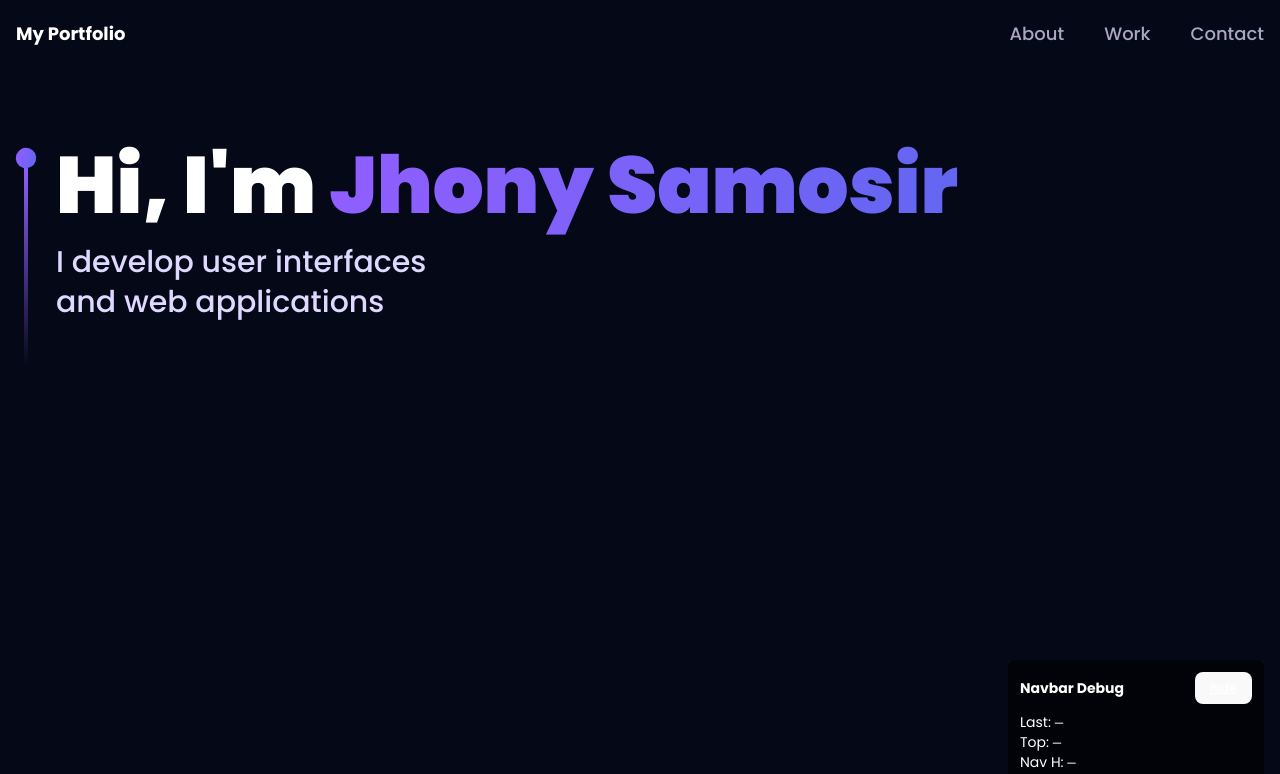
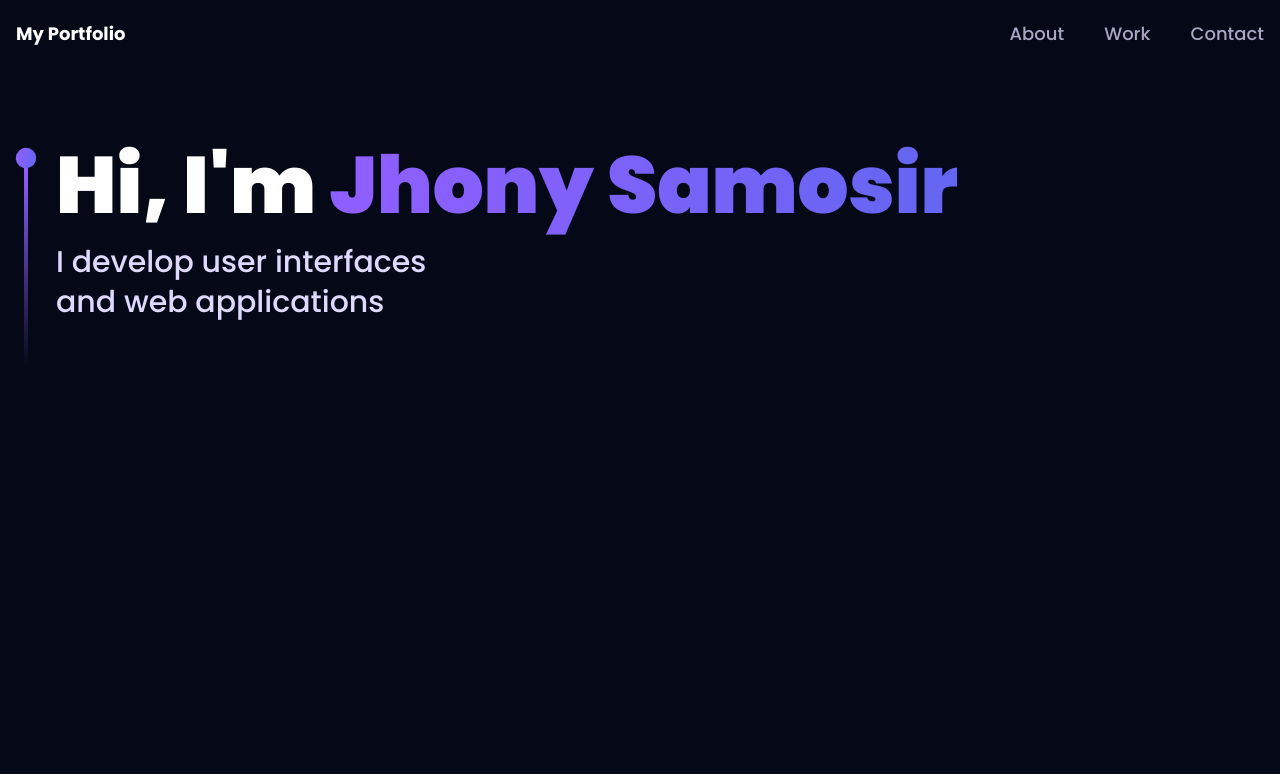
Before and after one commit to filterch07/myporto-fe, a React (Vite) app: page / in a window 1280 px wide. Shown: the top 774 px of the page. Built offline with nearby package versions, Linux system fonts and the light colour scheme.

Commit message:
fix[Navbar]: delete navbar debug

```diff
--- a/src/components/Navbar.jsx
+++ b/src/components/Navbar.jsx
@@ -4,8 +4,6 @@ import { motion } from 'framer-motion';
 const Navbar = () => {
   const [active, setActive] = useState('');
   const [toggle, setToggle] = useState(false);
-  const [debug, setDebug] = useState(true);
-  const [debugInfo, setDebugInfo] = useState({ lastClicked: null, top: null, navHeight: null });
 
   const navLinks = [
     { id: 'about', title: 'About' },
@@ -14,33 +12,12 @@ const Navbar = () => {
   ];
 
   const scrollToSection = (id) => {
-    console.debug('[Navbar] scrollToSection called for:', id);
     const el = document.getElementById(id);
-    if (!el) {
-      console.warn(`[Navbar] No element found with id=${id}`);
-      setDebugInfo({ lastClicked: id, top: null, navHeight: null });
-      return;
-    }
-    try {
-      // Try scrollIntoView first — this will work with nested/scrollable containers
-      el.scrollIntoView({ behavior: 'smooth', block: 'start' });
-      console.debug('[Navbar] Used scrollIntoView for', id);
-    } catch (e) {
-      console.debug('[Navbar] scrollIntoView failed, falling back to window.scrollTo', e);
-      const nav = document.querySelector('nav');
-      const navHeight = nav ? nav.offsetHeight : 80;
-      const top = el.getBoundingClientRect().top + window.pageYOffset - navHeight;
-      window.scrollTo({ top, behavior: 'smooth' });
-    }
-    // Also always try an offset-aware window scroll to account for fixed header
+    if (!el) return;
     const nav = document.querySelector('nav');
     const navHeight = nav ? nav.offsetHeight : 80;
     const top = el.getBoundingClientRect().top + window.pageYOffset - navHeight;
-    setDebugInfo({ lastClicked: id, top, navHeight });
-    window.setTimeout(() => {
-      window.scrollTo({ top, behavior: 'smooth' });
-      console.debug('[Navbar] window.scrollTo applied for', id, 'top=', top);
-    }, 50);
+    window.scrollTo({ top, behavior: 'smooth' });
   };
 
   return (
@@ -115,23 +92,7 @@ const Navbar = () => {
           </motion.div>
         </div>
       </div>
-      {/* Debug overlay - temporary */}
-      {debug && (
-        <div className="fixed right-4 bottom-4 z-50 bg-black/60 text-white p-3 rounded-lg text-sm w-64">
-          <div className="flex justify-between items-center mb-2">
-            <strong>Navbar Debug</strong>
-            <button
-              className="text-xs underline"
-              onClick={() => setDebug(false)}
-            >
-              hide
-            </button>
-          </div>
-          <div>Last: <span className="font-mono">{debugInfo.lastClicked ?? '—'}</span></div>
-          <div>Top: <span className="font-mono">{debugInfo.top ?? '—'}</span></div>
-          <div>Nav H: <span className="font-mono">{debugInfo.navHeight ?? '—'}</span></div>
-        </div>
-      )}
+      {/* debug removed */}
     </nav>
   );
 };
```
Also changed, not shown: 5 other files (tests, documents, lock files or other folders).
